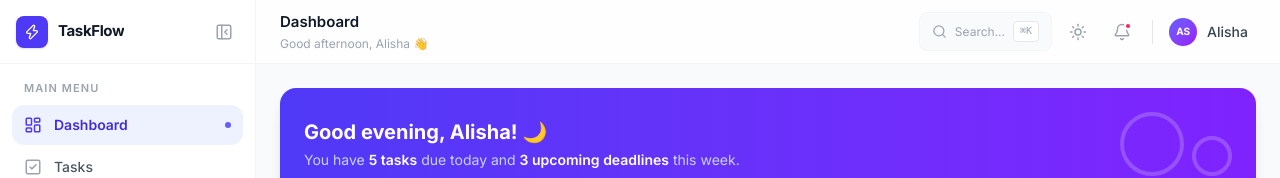
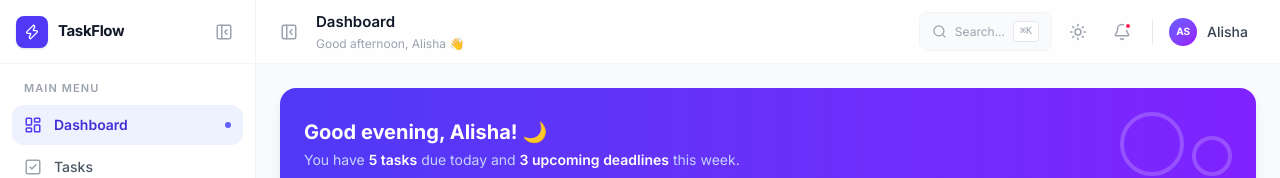
Before and after one commit to alisha4767/TaskFlow, a React (Vite) app: page / in a window 1280 px wide. Shown: the top 178 px of the page. Built offline with nearby package versions, Linux system fonts and the light colour scheme.

Commit message:
feat(layout): manage collapsible state and dynamic margin transitions

```diff
--- a/src/components/layout/AppLayout.jsx
+++ b/src/components/layout/AppLayout.jsx
@@ -12,42 +12,59 @@
 // This lets AppLayout be a reusable WRAPPER — the same shell works for any page,
 // because the page's unique content is passed in via children.
 
+import { useState } from 'react'
+import { useLocation } from 'react-router-dom'
 import Sidebar from './Sidebar'
 import Topbar from './Topbar'
+
+const titleMap = {
+  '/': 'Dashboard',
+  '/dashboard': 'Dashboard',
+  '/tasks': 'Tasks',
+  '/projects': 'Projects',
+  '/analytics': 'Analytics',
+  '/settings': 'Settings',
+}
 
 // ─────────────────────────────────────────────────────────────────────────────
 // COMPONENT: AppLayout
 //
 // Props received:
-//   children  → whatever is nested between <AppLayout>...</AppLayout> tags
-//   pageTitle → passed down to Topbar to show the current page name
+//   children      → whatever is nested between <AppLayout>...</AppLayout> tags
+//   pageTitle     → optional override for the current page name
+//   onOpenNewTask → passed down to Topbar for the '+ New Task' button
 // ─────────────────────────────────────────────────────────────────────────────
-function AppLayout({ children, pageTitle }) {
+function AppLayout({ children, pageTitle, onOpenNewTask }) {
+  const [isSidebarCollapsed, setIsSidebarCollapsed] = useState(false)
+  const location = useLocation()
+  const displayTitle = pageTitle || titleMap[location.pathname] || 'Dashboard'
+
+  function handleToggleSidebar() {
+    setIsSidebarCollapsed((prev) => !prev)
+  }
+
   return (
-    // The outer div fills the entire screen.
-    // bg-gray-50 → very light gray — the content area background color
     <div className="min-h-screen bg-gray-50">
-
-      {/* Sidebar is fixed — it doesn't move with scrolling */}
-      <Sidebar />
-
-      {/* Everything to the RIGHT of the sidebar */}
-      {/* ml-64 = margin-left: 256px → pushes content past the fixed sidebar */}
-      <div className="ml-64 flex flex-col min-h-screen">
-
-        {/* Topbar is sticky — stays at top as content scrolls */}
-        {/* We pass pageTitle DOWN to Topbar via props */}
-        <Topbar pageTitle={pageTitle} />
+      <Sidebar
+        isCollapsed={isSidebarCollapsed}
+        onToggleCollapse={handleToggleSidebar}
+      />
+      <div
+        className={`flex flex-col min-h-screen transition-all duration-300 ease-in-out ${
+          isSidebarCollapsed ? 'ml-20' : 'ml-64'
+        }`}
+      >
+        <Topbar
+          pageTitle={displayTitle}
+          onOpenNewTask={onOpenNewTask}
+          onToggleSidebar={handleToggleSidebar}
+          isSidebarCollapsed={isSidebarCollapsed}
+        />
 
         {/* Main content area — this is where each page's content appears */}
-        {/* flex-1 → grows to fill remaining vertical space */}
-        {/* overflow-y-auto → allows this area (not the whole page) to scroll */}
         <main className="flex-1 p-6">
-          {/* 'children' is rendered here — it's whatever was put between
-              <AppLayout> tags in App.jsx */}
           {children}
         </main>
-
       </div>
     </div>
   )
```
